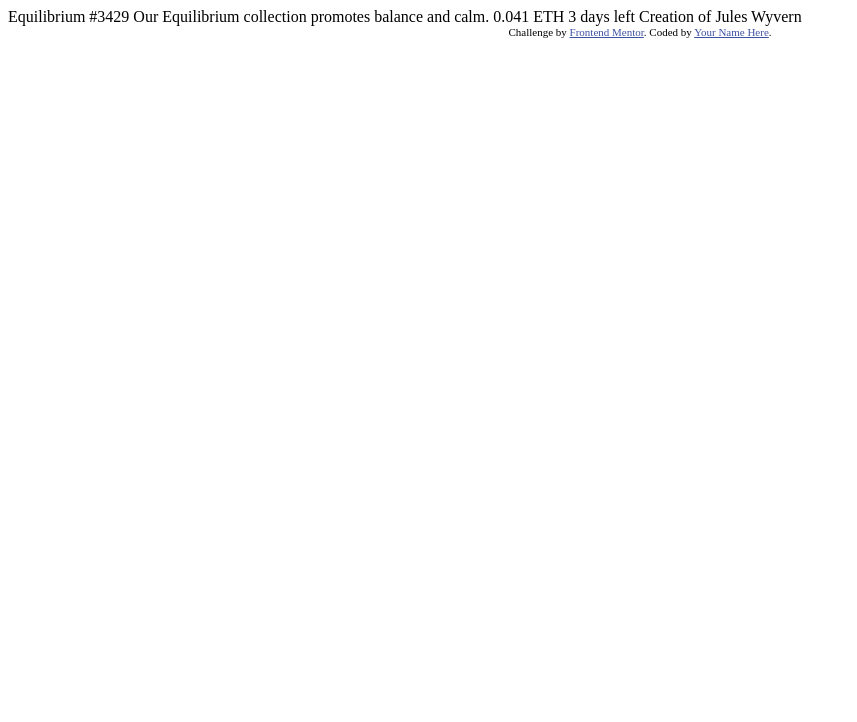
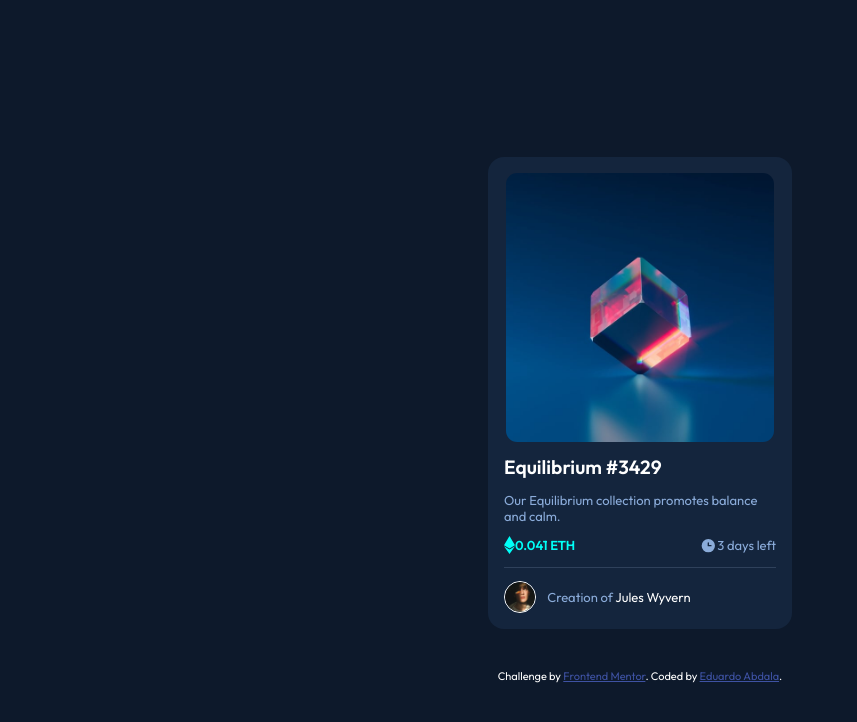
Before and after one commit to eduabdala/NFT-preview-card-challenge, a plain HTML site: page index.html in a window 1280 px wide. Shown: the whole page, without its empty margins (0-857 px from the left). Drawn offline with Linux system fonts and the light colour scheme.

Commit message:
:sparkles: feat: card nft

```diff
--- a/index.html
+++ b/index.html
@@ -5,6 +5,7 @@
   <meta name="viewport" content="width=device-width, initial-scale=1.0"> <!-- displays site properly based on user's device -->
 
   <link rel="icon" type="image/png" sizes="32x32" href="./images/favicon-32x32.png">
+  <link rel="stylesheet" href="style.css">
 
   <title>Frontend Mentor | NFT preview card component</title>
 
@@ -14,20 +15,30 @@
     .attribution a { color: hsl(228, 45%, 44%); }
   </style>
 </head>
-<body>
+<body class="display-flex">
+  <div id="card" class="display-flex">
+    <div>
+      <a class="watch">
+        <img src="images/image-equilibrium.jpg" id="imagem-eth" width="250px">
+      </a>
+    </div>
+    <div id="content">
+      <h1 id="titulo"><a href="#">Equilibrium #3429</a></h1>
 
-  Equilibrium #3429
+      <p>Our Equilibrium collection promotes balance and calm.</p>
 
-  Our Equilibrium collection promotes balance and calm.
-
-  0.041 ETH
-  3 days left
-
-  Creation of Jules Wyvern
-
+      <div id="valores">
+        <div class="info"><img src="images/icon-ethereum.svg"><p id="eth-valor"> 0.041 ETH</p></div>
+        <div class="info"><img src="images/icon-clock.svg"><p>3 days left</p></div>
+      </div>
+      <div id="final-card">
+        <img src="images/image-avatar.png" width="30px"> <p>Creation of <a href="#">Jules Wyvern</a></p>
+      </div>
+    </div>
+  </div>
   <div class="attribution">
     Challenge by <a href="https://www.frontendmentor.io?ref=challenge" target="_blank">Frontend Mentor</a>.
-    Coded by <a href="#">Your Name Here</a>.
+    Coded by <a href="https://www.frontendmentor.io/profile/eduabdala">Eduardo Abdala</a>.
   </div>
 </body>
 </html>
```
